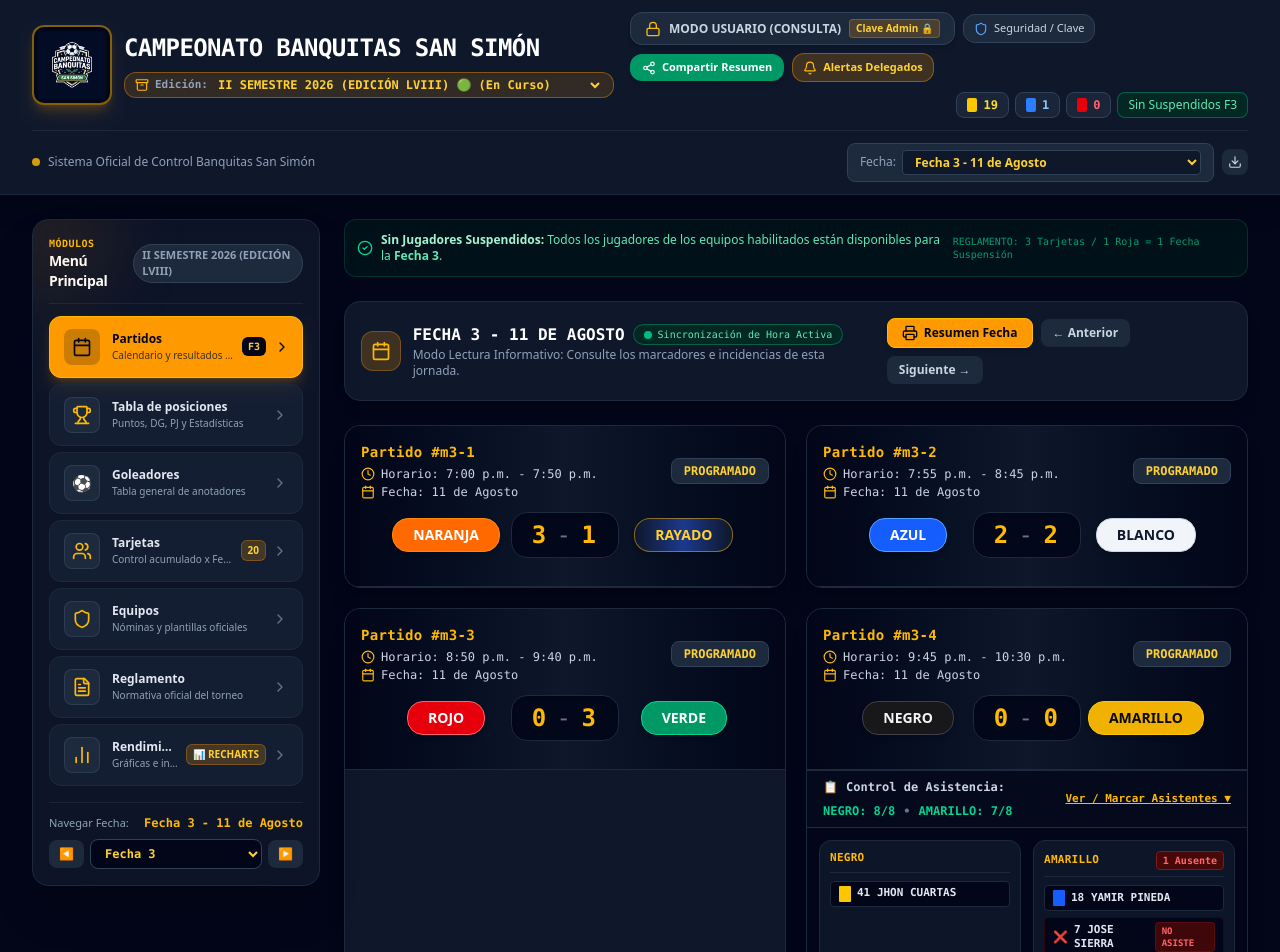
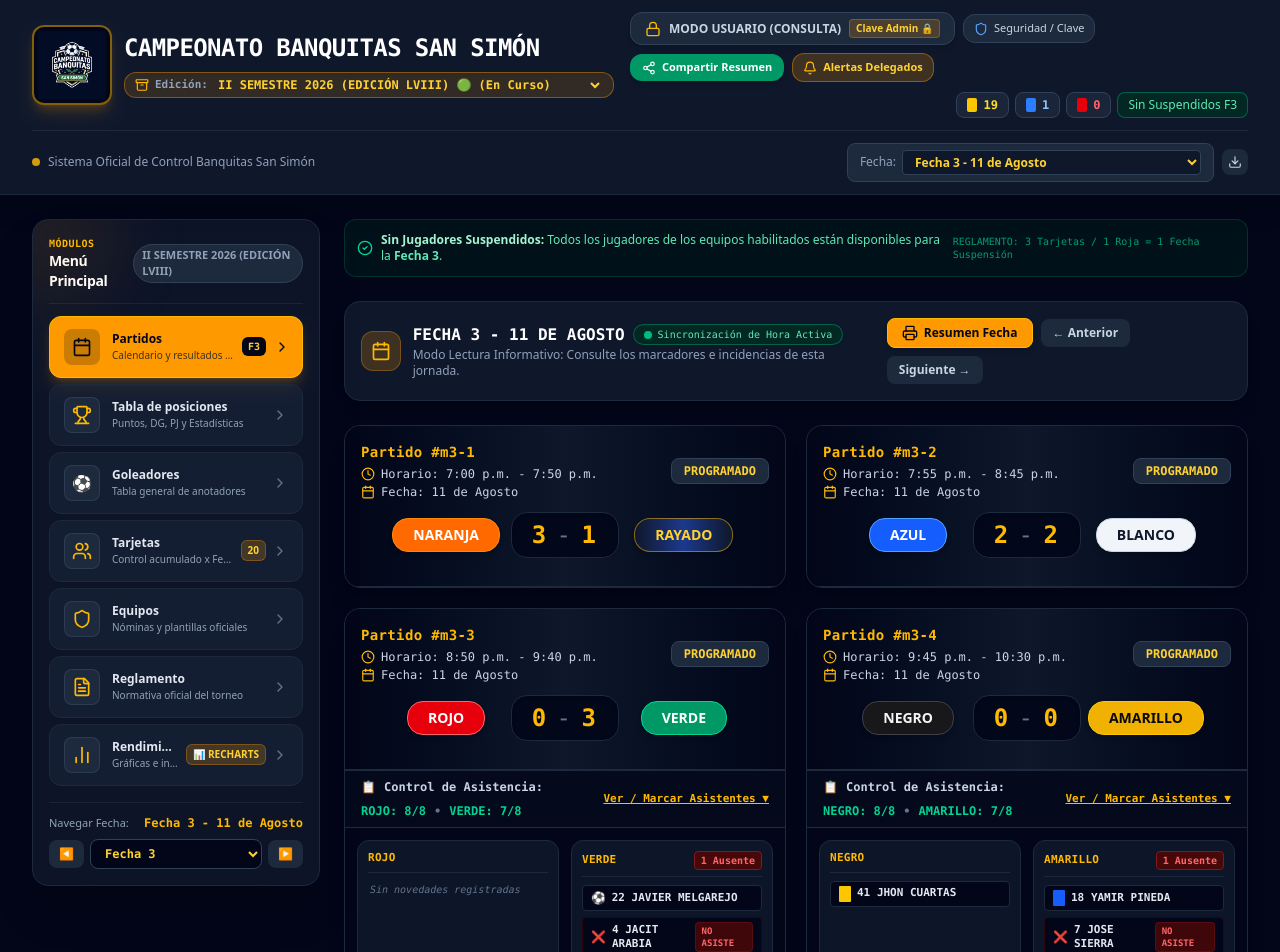
Before and after one commit to fundigecolui/CAMPEONATO-BANQUITA, a React (Vite) app: page / in a window 1280 px wide. Shown: the top 952 px of the page. Built offline with nearby package versions, Linux system fonts and the light colour scheme.

Commit message:
feat: update 2026-2 data and bump version
Add goal for fecha 3 and update the schema version to trigger a data refresh for users.

```diff
--- a/src/App.tsx
+++ b/src/App.tsx
@@ -59,7 +59,7 @@ const getInitialDataForEdition = (editionId: string) => {
       matches: MATCHES_2026_2,
       currentFecha: 3,
       maxUnlockedFecha: 7,
-      v: 15,
+      v: 16,
     };
   }
   if (editionId === '2026-1') {
@@ -149,7 +149,7 @@ export default function App() {
       if (saved) {
         const parsed = JSON.parse(saved);
         if (
-          (selectedEditionId === '2026-2' && (!parsed.v || parsed.v < 15)) ||
+          (selectedEditionId === '2026-2' && (!parsed.v || parsed.v < 16)) ||
           (selectedEditionId === '2025-2' && (!parsed.v || parsed.v < 3)) ||
           (selectedEditionId === '2026-1' && (!parsed.v || parsed.v < 4))
         ) {
--- a/src/data/edition2026_2.ts
+++ b/src/data/edition2026_2.ts
@@ -146,6 +146,9 @@ export const GOALS_2026_2: GoalRecord[] = [
   { id: 'g2-17', playerId: 409, fecha: 2, teamId: 'VERDE', createdAt: new Date('2026-08-06').toISOString() }, // ANDY ACEVEDO
   { id: 'g2-18', playerId: 434, fecha: 2, teamId: 'RAYADO', createdAt: new Date('2026-08-06').toISOString() }, // ALVARO BETIN
   { id: 'g2-19', playerId: 435, fecha: 2, teamId: 'RAYADO', createdAt: new Date('2026-08-06').toISOString() }, // MARIO GUERRA
+
+  // Fecha 3 (11 de Agosto)
+  { id: 'g3-1', playerId: 412, fecha: 3, teamId: 'VERDE', createdAt: new Date('2026-08-11').toISOString() }, // JAVIER MELGAREJO (VERDE)
 ];
 
 // Official First 7 Fechas for II Semestre 2026 (Vuelta 1)
```
